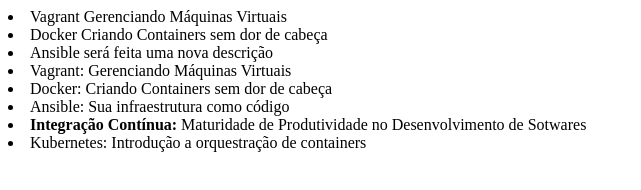
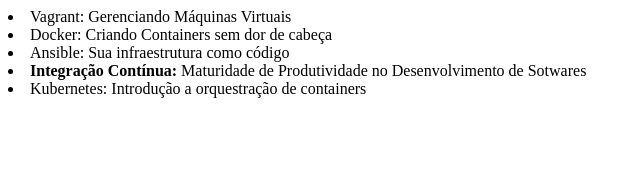
Before and after one commit to almeidacarlosr/alura-git, a plain HTML site: page index.html in a window 1280 px wide. Shown: the whole page, without its empty margins (0-641 px from the left). Drawn offline with Linux system fonts and the light colour scheme.

Commit message:
Atualizado o curso de Ansible

```diff
--- a/index.html
+++ b/index.html
@@ -5,9 +5,6 @@
     <title>Lista de Cursos de DEVOPS da Alura</title>
 </head>
 <body>
-    <li>Vagrant Gerenciando Máquinas Virtuais</li>
-    <li>Docker Criando Containers sem dor de cabeça</li>
-    <li>Ansible será feita uma nova descrição</li>
     <li>Vagrant: Gerenciando Máquinas Virtuais</li>
     <li>Docker: Criando Containers sem dor de cabeça</li>
     <li>Ansible: Sua infraestrutura como código</li>
```
